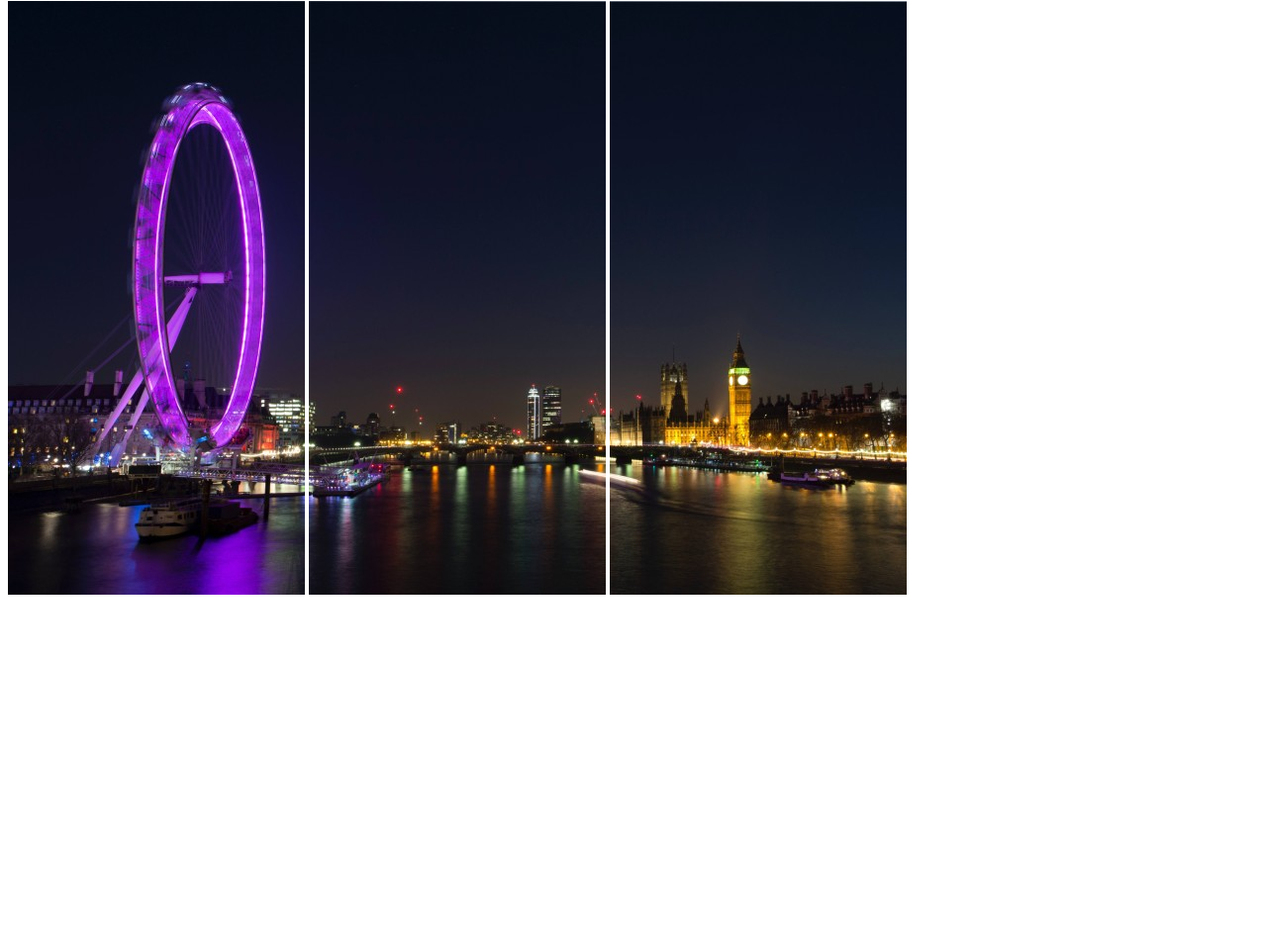
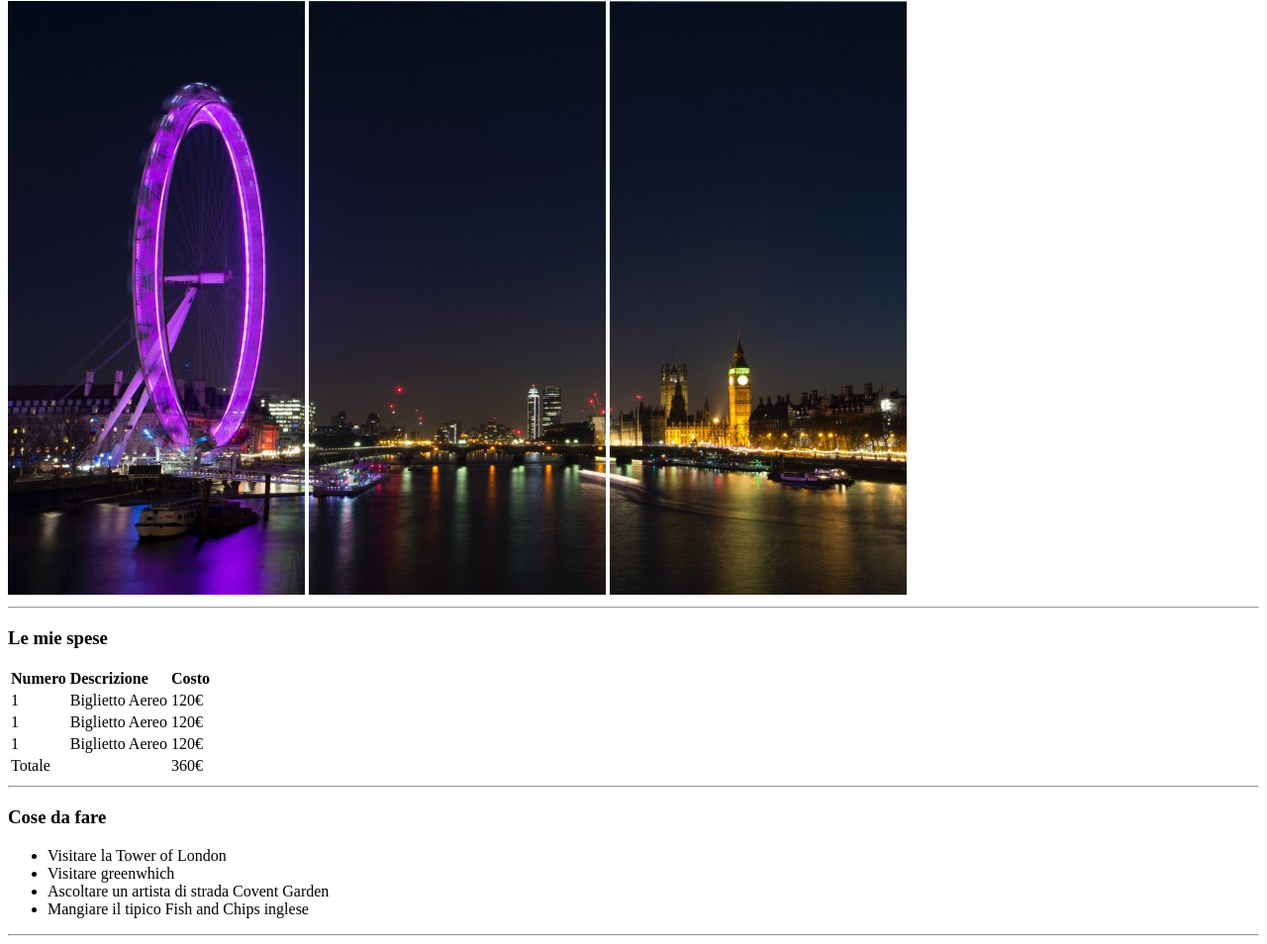
Before and after one commit to LorenzoPorrega/html-london-trip, a plain HTML site: page index.html in a window 1280 px wide. Shown: the part 79-1033 px from the top of the page at 99% size. Before the commit the page ends 800 px from the top, so only its background shows below. Drawn offline with Linux system fonts and the light colour scheme.

Commit message:
added expenses & to-do-list

```diff
--- a/index.html
+++ b/index.html
@@ -11,5 +11,59 @@
         <img src="img/pexels-bill-emrich-230794-1.jpg" alt="">
         <img src="img/pexels-bill-emrich-230794-2.jpg" alt="">
     </header>
+    <hr>
+    <main>
+        <div>
+            <h3>Le mie spese</h3>
+            <table>
+                <thead>
+                    <tr>
+                        <td><strong>Numero</strong></td>
+                        <td><strong>Descrizione</strong></td>
+                        <td><strong>Costo</strong></td>
+                    </tr>
+                    <tr>
+                        <td>1</td>
+                        <td>Biglietto Aereo</td>
+                        <td>120&euro;</td>
+                    </tr>
+                    <tr>
+                        <td>1</td>
+                        <td>Biglietto Aereo</td>
+                        <td>120&euro;</td>
+                    </tr>
+                    <tr>
+                        <td>1</td>
+                        <td>Biglietto Aereo</td>
+                        <td>120&euro;</td>
+                    </tr>
+                    <tr>
+                        <td>Totale</td>
+                        <td></td>
+                        <td>360&euro;</td>
+                    </tr>
+                </thead>
+            </table>
+        </div>
+        <hr>
+        <div>
+            <h3>Cose da fare</h3>
+            <p>
+                <ul>
+                    <li>Visitare la Tower of London</li>
+                    <li>Visitare greenwhich</li>
+                    <li>Ascoltare un artista di strada Covent Garden</li>
+                    <li>Mangiare il tipico Fish and Chips inglese</li>
+                </ul>
+            </p>
+        </div>
+        <hr>
+        <div>
+
+        </div>
+    </main>
+    <footer>
+
+    </footer>
 </body>
 </html>
```
